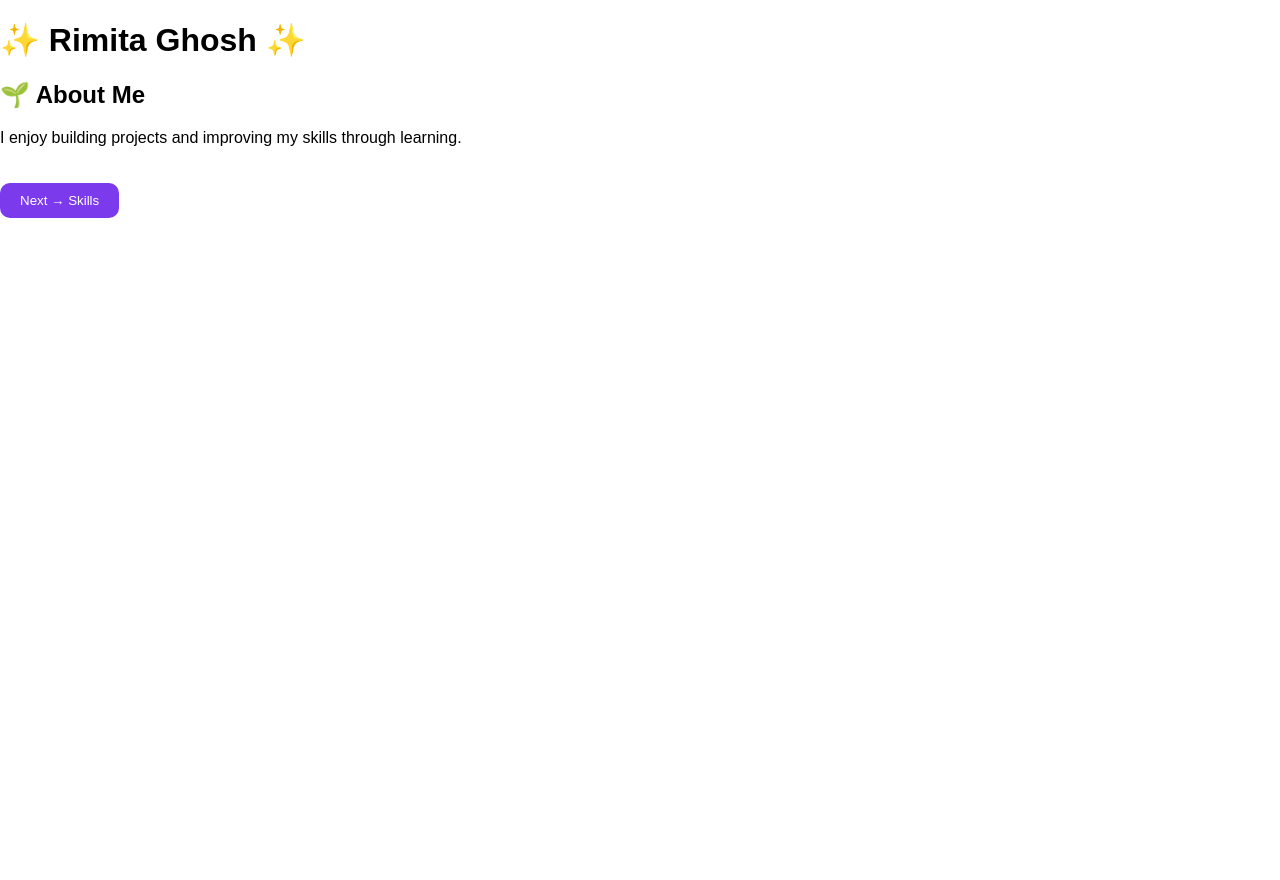
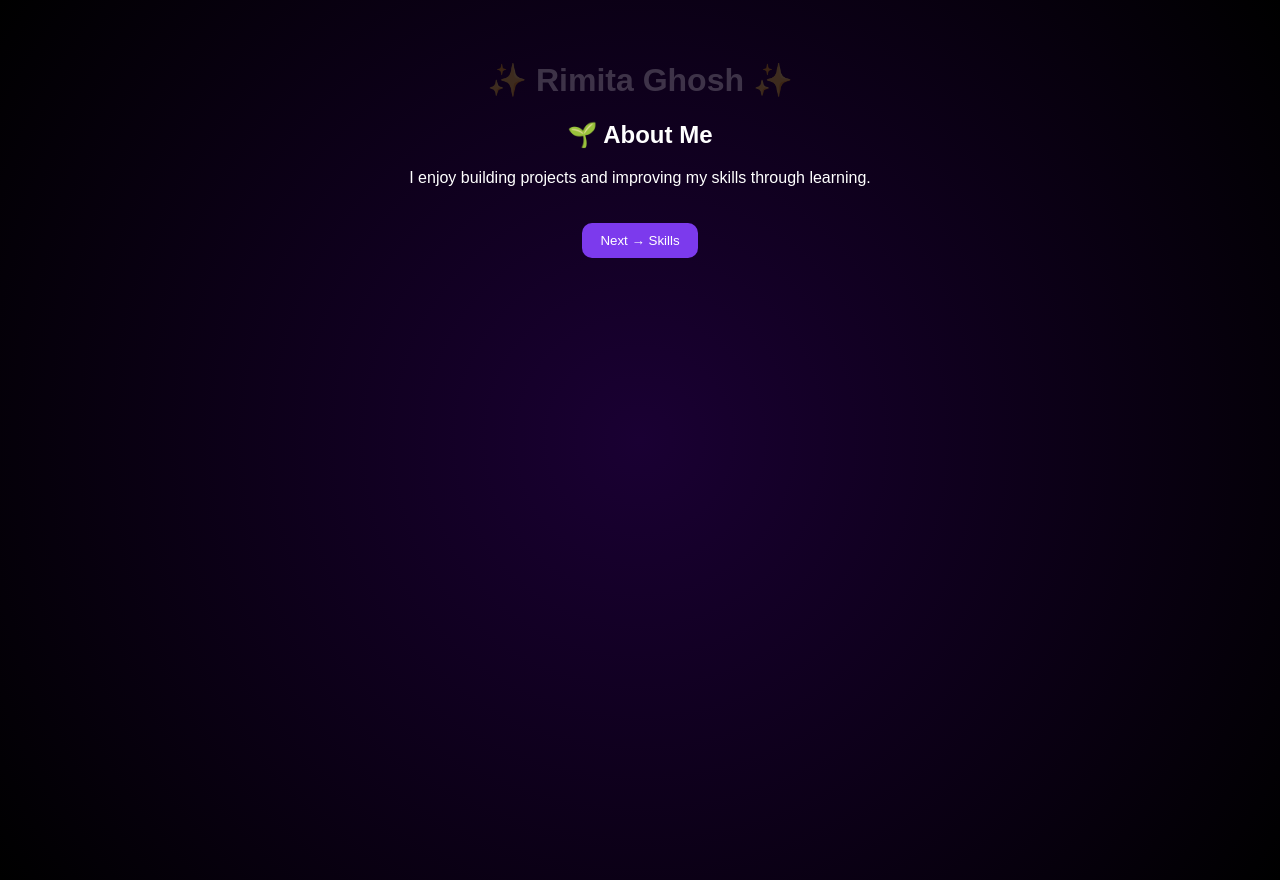
Before and after one commit to rimi-sudo434/my-portfolio, a React (Create React App) app: page / in a window 1280 px wide. Before the commit the page ends 800 px from the top, so only its background shows below. Built offline with nearby package versions, Linux system fonts and the light colour scheme.

Commit message:
Refactor CSS for improved layout and animations

```diff
--- a/src/App.css
+++ b/src/App.css
@@ -4,17 +4,34 @@ body {
   overflow-x: hidden;
 }
 
-/* ================= HOME ================= */
+/* ================= BASE PAGE ================= */
 
-.home {
+.App {
   min-height: 100vh;
-  background: #0b0015;
   color: white;
   text-align: center;
-  padding: 30px;
 }
 
-.blinkName {
+/* DARK PURPLE BACKGROUND */
+.dark {
+  background: radial-gradient(circle, #1a0033, #000);
+  min-height: 100vh;
+  padding: 40px;
+}
+
+/* BUTTON */
+.btn {
+  margin-top: 20px;
+  padding: 10px 18px;
+  background: #7c3aed;
+  border: none;
+  color: white;
+  border-radius: 10px;
+  cursor: pointer;
+}
+
+/* BLINK NAME */
+.blink {
   animation: blink 1s infinite;
 }
 
@@ -23,94 +40,87 @@ body {
   50% { opacity: 0.2; }
 }
 
-.btn {
-  margin-top: 20px;
-  padding: 10px 20px;
-  background: #7c3aed;
-  border: none;
-  color: white;
-  border-radius: 10px;
-  cursor: pointer;
-}
+/* ================= PAGE 3 BACKGROUND ================= */
 
-/* ================= GALAXY ================= */
-
-.universe {
+.galaxy-bg {
+  min-height: 100vh;
   position: relative;
-  min-height: 100vh;
-  background: radial-gradient(circle, #000010, #000000);
+  background: radial-gradient(circle, #120022, #000);
   overflow: hidden;
 }
 
-/* STAR FIELD */
+/* moving galaxy effect */
+.moving-stars {
+  position: absolute;
+  width: 300%;
+  height: 300%;
+  background: radial-gradient(white 1px, transparent 1px);
+  background-size: 60px 60px;
+  animation: move 90s linear infinite;
+  opacity: 0.3;
+}
+
+@keyframes move {
+  from { transform: translate(0,0); }
+  to { transform: translate(-40%,-30%); }
+}
+
+/* ================= FINAL GALAXY ================= */
+
+.galaxy {
+  position: relative;
+  min-height: 100vh;
+  background: radial-gradient(circle, #0b0015, #000000);
+  overflow: hidden;
+}
+
+/* stars */
 .stars {
   position: absolute;
   width: 300%;
   height: 300%;
   background: radial-gradient(white 1px, transparent 1px);
   background-size: 60px 60px;
-  animation: moveStars 120s linear infinite;
+  animation: drift 120s linear infinite;
   opacity: 0.5;
 }
 
-@keyframes moveStars {
+@keyframes drift {
   from { transform: translate(0,0); }
   to { transform: translate(-30%,-40%); }
 }
 
-/* NEBULA */
+/* nebula purple glow */
 .nebula {
   position: absolute;
   width: 100%;
   height: 100%;
   background: radial-gradient(circle at center,
-    rgba(139, 92, 246, 0.2),
+    rgba(139, 92, 246, 0.3),
     transparent 60%
   );
-  animation: pulse 6s ease-in-out infinite;
 }
 
-@keyframes pulse {
-  0%,100% { opacity: 0.3; }
-  50% { opacity: 0.7; }
-}
-
-/* INFO PANEL (floating glass style) */
-.infoPanel {
+/* NAME */
+.spaceName {
   position: absolute;
-  top: 8%;
+  top: 20px;
   width: 100%;
-  text-align: center;
   color: white;
-  z-index: 10;
-}
-
-.infoPanel h2 {
-  color: #d8b4fe;
-  margin-top: 10px;
-}
-
-.infoPanel p {
-  color: #e5e7eb;
-}
-
-/* SPACE NAME */
-.spaceName {
   animation: blink 1s infinite;
 }
 
 /* BACK BUTTON */
 .backBtn {
   position: absolute;
-  top: 15px;
-  left: 15px;
-  padding: 8px 12px;
+  top: 20px;
+  left: 20px;
   background: #a855f7;
   border: none;
+  padding: 8px 12px;
   color: white;
   border-radius: 8px;
   cursor: pointer;
-  z-index: 20;
 }
 
 /* EARTH */
@@ -162,7 +172,7 @@ body {
   top: 50%;
   left: 50%;
   background: red;
-  animation: orbit1 6s linear infinite;
+  animation: o1 6s linear infinite;
 }
 
 .p2 {
@@ -171,7 +181,7 @@ body {
   top: 50%;
   left: 50%;
   background: green;
-  animation: orbit2 10s linear infinite;
+  animation: o2 10s linear infinite;
 }
 
 .p3 {
@@ -180,20 +190,20 @@ body {
   top: 50%;
   left: 50%;
   background: yellow;
-  animation: orbit3 14s linear infinite;
+  animation: o3 14s linear infinite;
 }
 
-@keyframes orbit1 {
+@keyframes o1 {
   from { transform: rotate(0deg) translateX(80px); }
   to { transform: rotate(360deg) translateX(80px); }
 }
 
-@keyframes orbit2 {
+@keyframes o2 {
   from { transform: rotate(0deg) translateX(130px); }
   to { transform: rotate(360deg) translateX(130px); }
 }
 
-@keyframes orbit3 {
+@keyframes o3 {
   from { transform: rotate(0deg) translateX(180px); }
   to { transform: rotate(360deg) translateX(180px); }
 }
```
